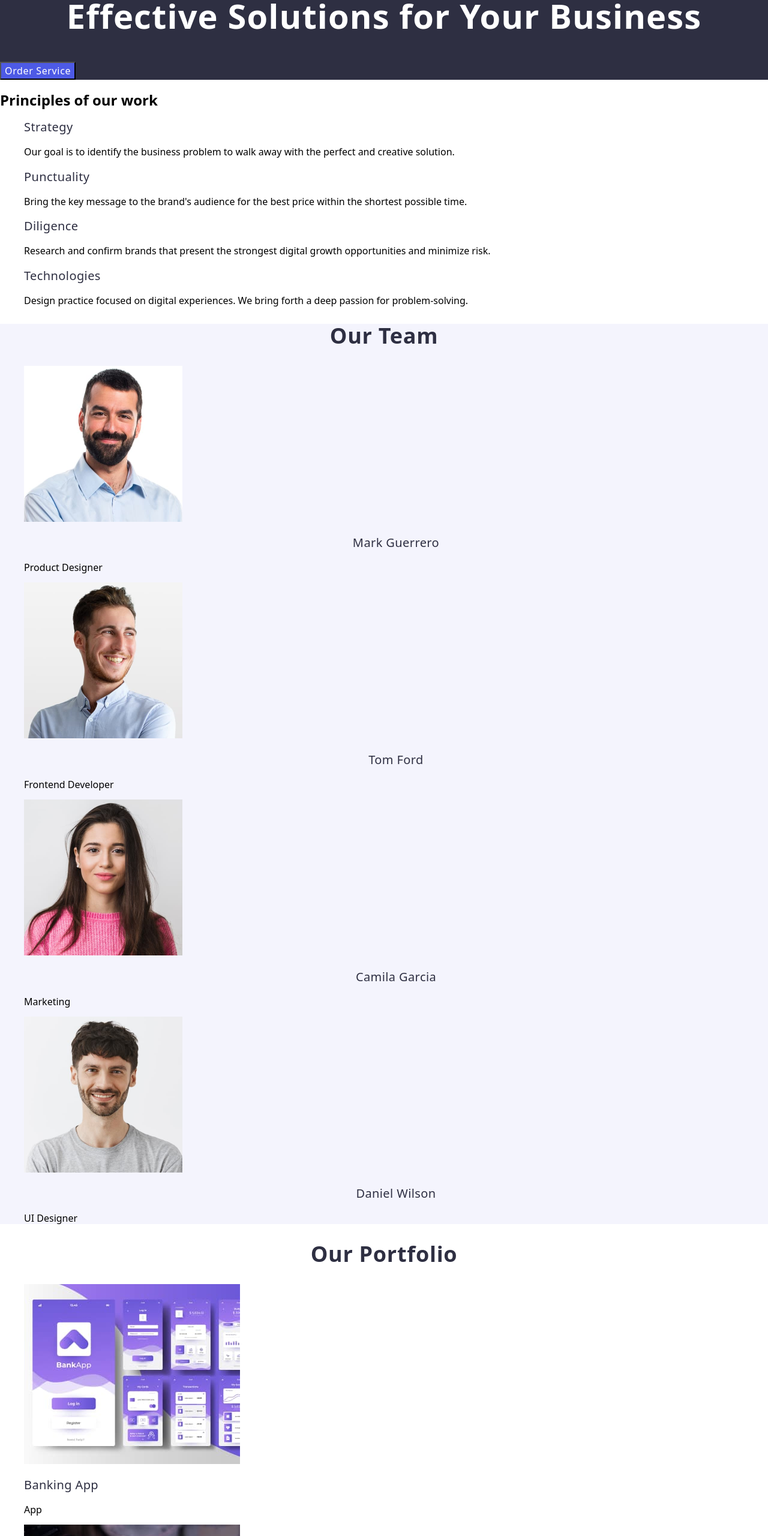
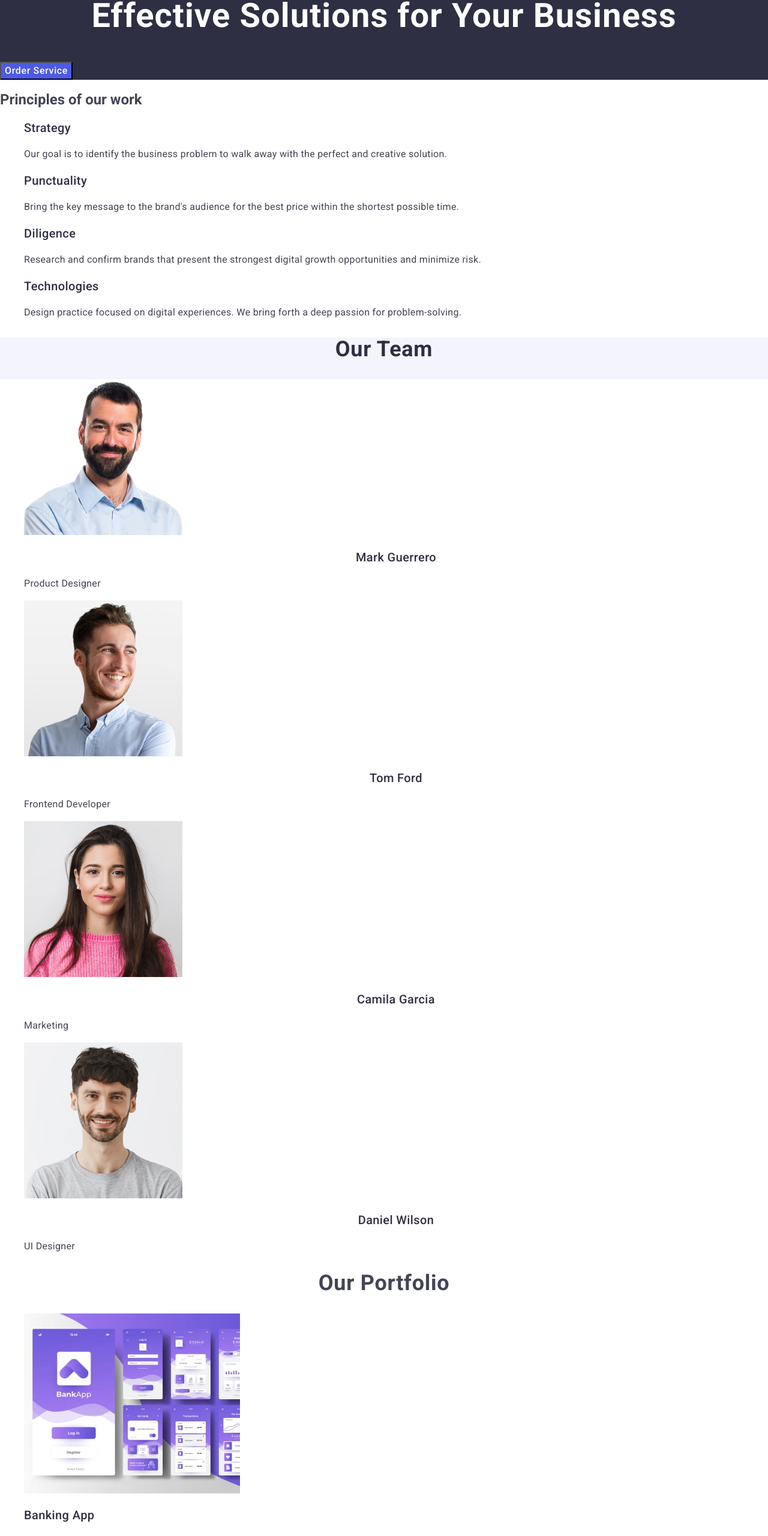
Before and after one commit to Hanna-Kokhan/goit-markup-hw-02, a plain HTML site: page index.html in a window 1280 px wide. Shown: the part 223-2784 px from the top of the page at 60% size. Drawn offline with nearby package versions, Linux system fonts and the light colour scheme.

Commit message:
modified files

```diff
--- a/css/styles.css
+++ b/css/styles.css
@@ -1,4 +1,4 @@
-.body {
+body {
   font-family: "Roboto", sans-serif;
   color: #434455;
   background-color: #ffffff;
@@ -71,6 +71,11 @@ a {
 .button:focus {
   background-color: #404bbf;
 }
+.principles-text {
+  line-height: 1.5;
+  letter-spacing: 0.02em;
+  color: #434455;
+}
 .principles-headings {
   font-weight: 500;
   font-size: 20px;
@@ -90,6 +95,9 @@ a {
   text-transform: capitalize;
   color: #2e2f42;
 }
+.team-list {
+  background-color: #ffffff;
+}
 .team-names {
   font-weight: 500;
   font-size: 20px;
@@ -98,12 +106,19 @@ a {
   text-align: center;
   color: #2e2f42;
 }
+.team-text {
+  font-size: 16px;
+  line-height: 1.5;
+  letter-spacing: 0.02em;
+  color: #434455;
+}
 .header-portfolio {
   font-weight: 700;
   font-size: 36px;
-  line-height: 1.11111;
+  line-height: 1.11;
   letter-spacing: 0.02em;
   text-align: center;
+  text-transform: capitalize
   color: #2e2f42;
 }
 .portfolio-items {
@@ -113,6 +128,16 @@ a {
   letter-spacing: 0.02em;
   color: #2e2f42;
 }
+.portfolio-text {
+line-height: 1.5;
+letter-spacing: 0.02em;
+color: #434455;
+}
 .page-footer {
   background-color: #2e2f42;
 }
+.footer-text {
+line-height: 1.5;
+letter-spacing: 0.02em;
+color: #f4f4fd;
+}
--- a/index.html
+++ b/index.html
@@ -65,28 +65,28 @@
         <ul class="principles-list">
           <li class="principles-item">
             <h3 class="principles-headings">Strategy</h3>
-            <p>
+            <p class="principles-text">
               Our goal is to identify the business problem to walk away with the
               perfect and creative solution.
             </p>
           </li>
           <li class="principles-item">
             <h3 class="principles-headings">Punctuality</h3>
-            <p>
+            <p class="principles-text">
               Bring the key message to the brand's audience for the best price
               within the shortest possible time.
             </p>
           </li>
           <li class="principles-item">
             <h3 class="principles-headings">Diligence</h3>
-            <p>
+            <p class="principles-text">
               Research and confirm brands that present the strongest digital
               growth opportunities and minimize risk.
             </p>
           </li>
           <li class="principles-item">
             <h3 class="principles-headings">Technologies</h3>
-            <p>
+            <p class="principles-text">
               Design practice focused on digital experiences. We bring forth a
               deep passion for problem-solving.
             </p>
@@ -105,7 +105,7 @@
               height="260"
             />
             <h3 class="team-names">Mark Guerrero</h3>
-            <p>Product Designer</p>
+            <p class="team-text">Product Designer</p>
           </li>
           <li class="team-item">
             <img
@@ -115,7 +115,7 @@
               height="260"
             />
             <h3 class="team-names">Tom Ford</h3>
-            <p>Frontend Developer</p>
+            <p class="team-text">Frontend Developer</p>
           </li>
           <li class="team-item">
             <img
@@ -125,7 +125,7 @@
               height="260"
             />
             <h3 class="team-names">Camila Garcia</h3>
-            <p>Marketing</p>
+            <p class="team-text">Marketing</p>
           </li>
           <li class="team-item">
             <img
@@ -135,7 +135,7 @@
               height="260"
             />
             <h3 class="team-names">Daniel Wilson</h3>
-            <p>UI Designer</p>
+            <p class="team-text">UI Designer</p>
           </li>
         </ul>
       </section>
@@ -151,7 +151,7 @@
               height="300"
             />
             <h3 class="portfolio-items">Banking App</h3>
-            <p>App</p>
+            <p class="portfolio-text">App</p>
           </li>
           <li>
             <img
@@ -161,7 +161,7 @@
               height="300"
             />
             <h3 class="portfolio-items">Cashless Payment</h3>
-            <p>Marketing</p>
+            <p class="portfolio-text">Marketing</p>
           </li>
           <li>
             <img
@@ -171,7 +171,7 @@
               height="300"
             />
             <h3 class="portfolio-items">Meditation App</h3>
-            <p>App</p>
+            <p class="portfolio-text">App</p>
           </li>
           <li>
             <img
@@ -181,7 +181,7 @@
               height="300"
             />
             <h3 class="portfolio-items">Taxi Service</h3>
-            <p>Marketing</p>
+            <p class="portfolio-text">Marketing</p>
           </li>
           <li>
             <img
@@ -191,7 +191,7 @@
               height="300"
             />
             <h3 class="portfolio-items">Screen Illustrations</h3>
-            <p>Design</p>
+            <p class="portfolio-text">Design</p>
           </li>
           <li>
             <img
@@ -201,7 +201,7 @@
               height="300"
             />
             <h3 class="portfolio-items">Online Courses</h3>
-            <p>Marketing</p>
+            <p class="portfolio-text">Marketing</p>
           </li>
         </ul>
       </section>
@@ -211,7 +211,7 @@
       <a class="logo footer-logo" href="./index.html"
         >Web<span class="logo-second">Studio</span></a
       >
-      <p>
+      <p class="footer-text">
         Increase the flow of customers and sales for your business with digital
         marketing & growth solutions.
       </p>
```
